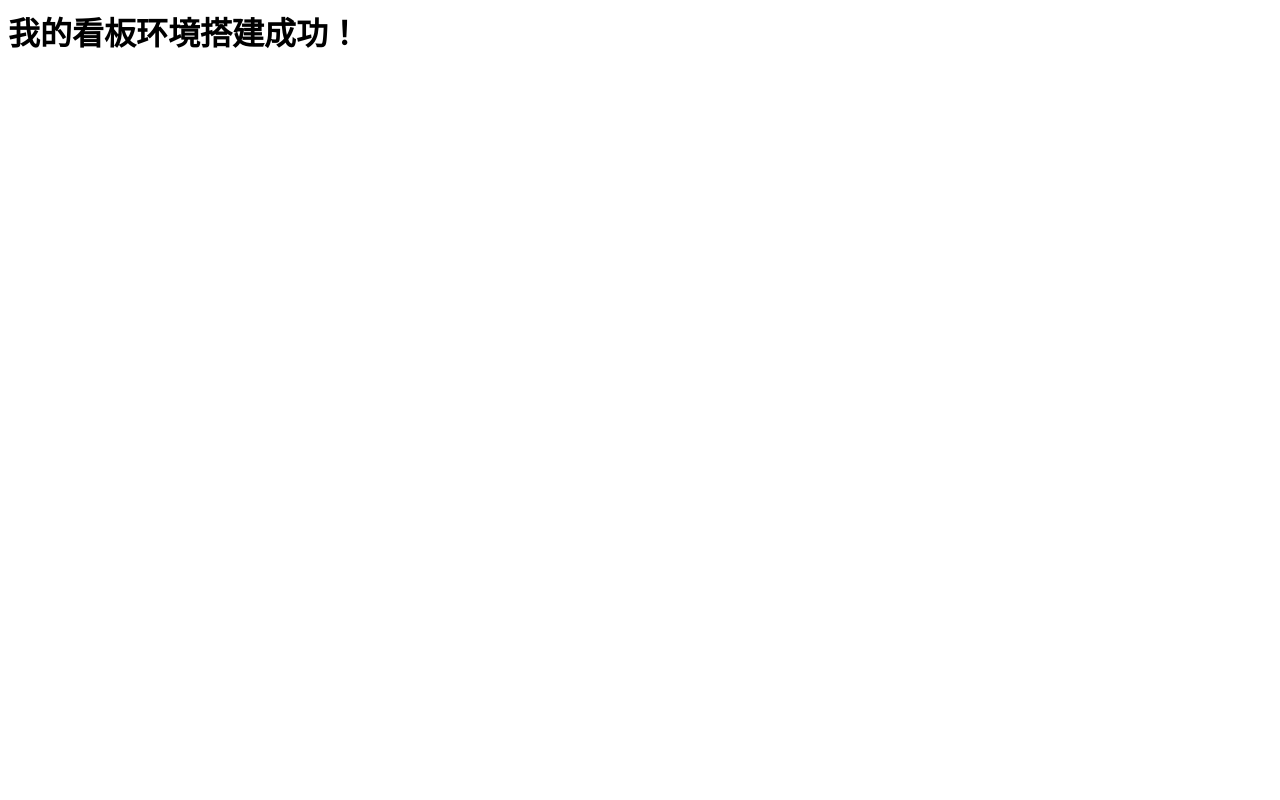
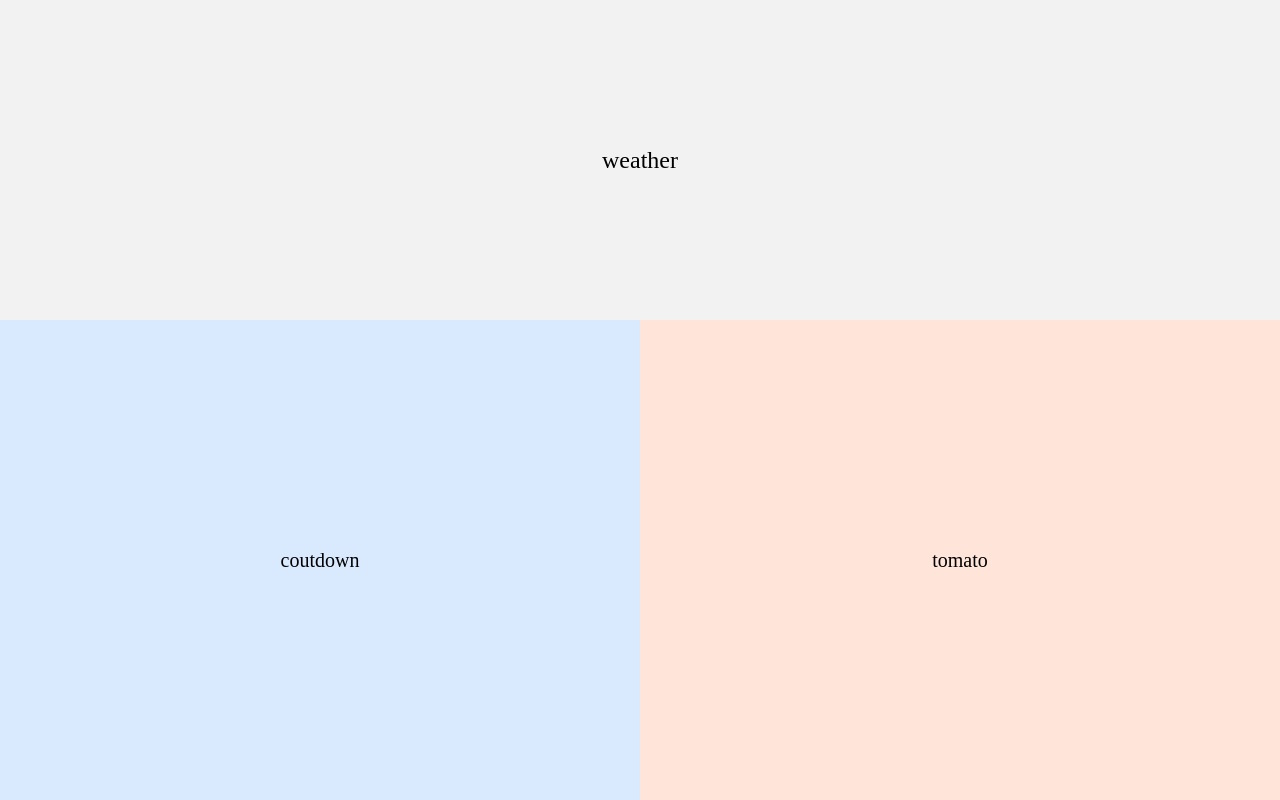
Before and after one commit to Her-mia/daily-notice-board, a Flask app: page / in a window 1280 px wide. Run offline with Flask 3, Linux system fonts and the light colour scheme.

Commit message:
update flask

```diff
--- a/app.py
+++ b/app.py
@@ -1,10 +1,14 @@
-from flask import Flask
+from flask import Flask, render_template
 
 app = Flask(__name__)
 
 @app.route('/')
 def home():
-    return "<h1>我的看板环境搭建成功！</h1>"
+    data={"weather":"weather",
+          "countdown":"coutdown",
+          "timer":"tomato"
+    }
+    return render_template("index.html", data=data)
 
 if __name__ == '__main__':
     # debug=True 允许你修改代码保存后，网页自动刷新
--- a/templates/index.html
+++ b/templates/index.html
@@ -51,11 +51,11 @@
 </head>
 <body>
 
-    <div class="top">weather</div>
+    <div class="top">{{data.weather}}</div>
 
     <div class="bottom">
-        <div class="bottom-left">count down</div>
-        <div class="bottom-right">tomato timer</div>
+        <div class="bottom-left">{{data.countdown}}</div>
+        <div class="bottom-right">{{data.timer}}</div>
     </div>
 
 </body>
```
